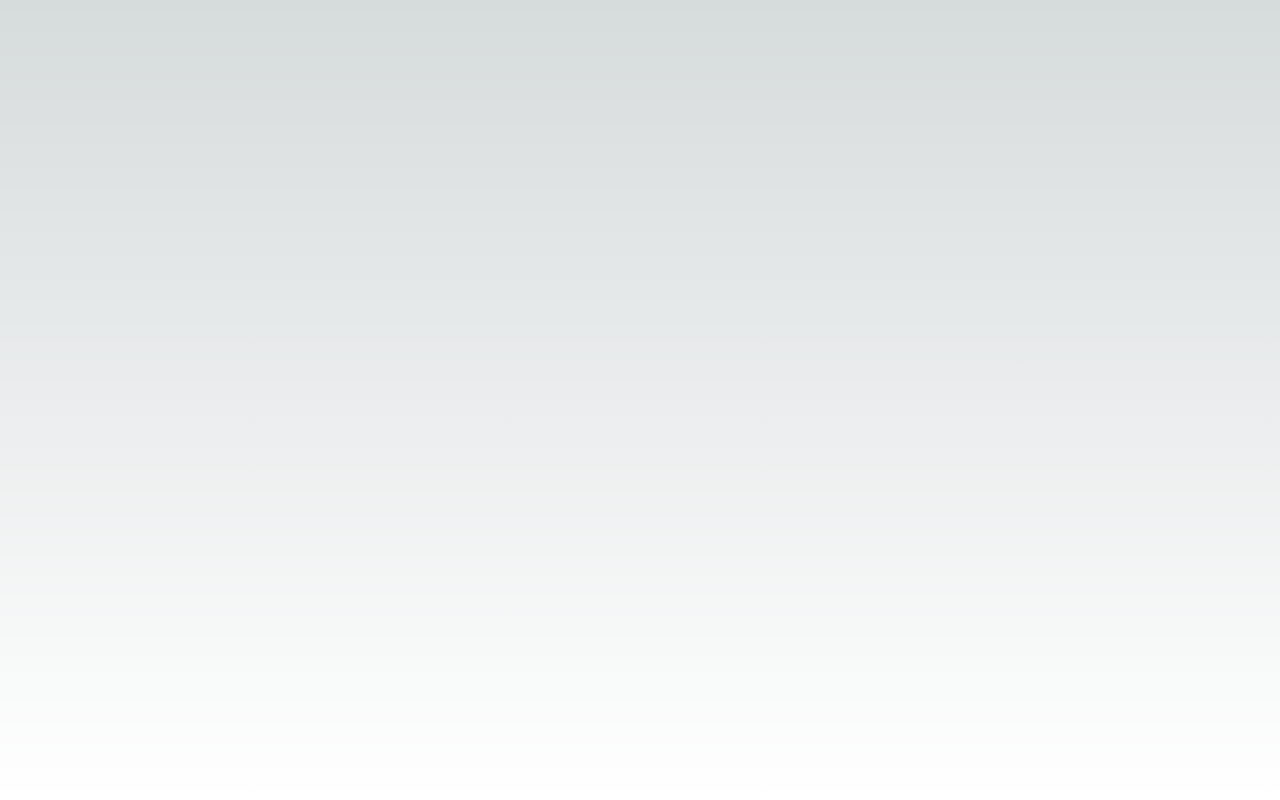
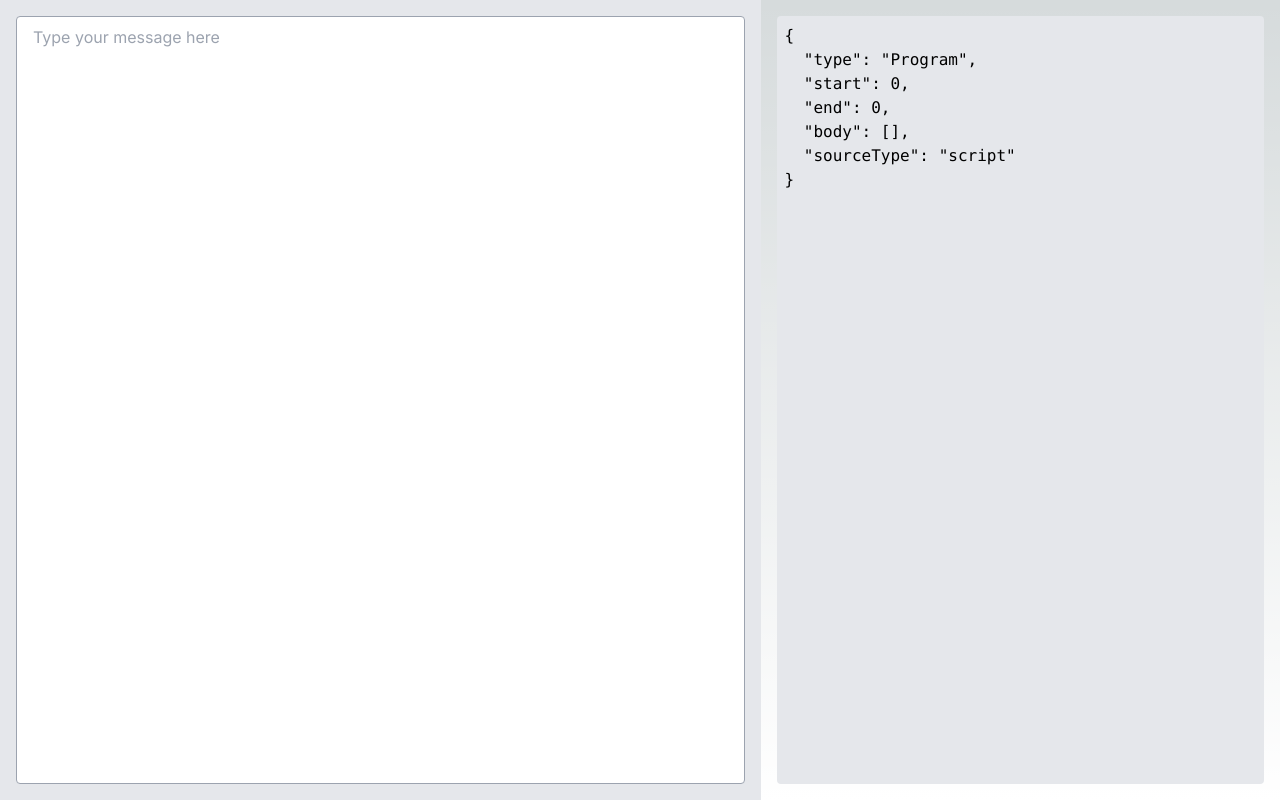
Before and after one commit to chcardoz/neural-net-web, a Next.js app: page / in a window 1280 px wide. Built offline with nearby package versions, Linux system fonts and the light colour scheme.

Commit message:
parse implemented

```diff
--- a/app/page.tsx
+++ b/app/page.tsx
@@ -1,7 +1,48 @@
-import Image from "next/image";
+"use client";
+
+let acorn = require("acorn");
+import { useState, useEffect } from "react";
 
 export default function Home() {
+	const [message, setMessage] = useState("");
+	const [parseResult, setParseResult] = useState(null);
+
+	const handleMessageChange = (e: any) => {
+		setMessage(e.target.value);
+	};
+
+	useEffect(() => {
+		try {
+			setParseResult(acorn.parse(message, { ecmaVersion: 2020 }));
+		} catch (error) {
+			console.error("Parsing error: OHHHNOOO", error);
+		}
+		console.log(parseResult);
+	}, [message]);
+
 	return (
-		<main className="flex min-h-screen flex-col items-center justify-between p-24"></main>
+		<div className="flex h-screen">
+			<div className="flex-grow bg-gray-200 p-4">
+				<textarea
+					value={message}
+					onChange={handleMessageChange}
+					className="flex-grow p-2 pl-4 rounded border border-gray-400 resize-none text-black w-full h-full"
+					style={{ alignSelf: "flex-start", textAlign: "left" }}
+					placeholder="Type your message here"
+				/>
+			</div>
+			<div className="flex-1 flex flex-col items-start p-4">
+				<div
+					className="bg-gray-200 p-2 rounded text-black overflow-auto w-full h-full"
+					style={{ maxHeight: "100vh" }}
+				>
+					<pre>
+						{parseResult
+							? JSON.stringify(parseResult, null, 2)
+							: "Invalid JavaScript code"}
+					</pre>{" "}
+				</div>
+			</div>
+		</div>
 	);
 }
```
